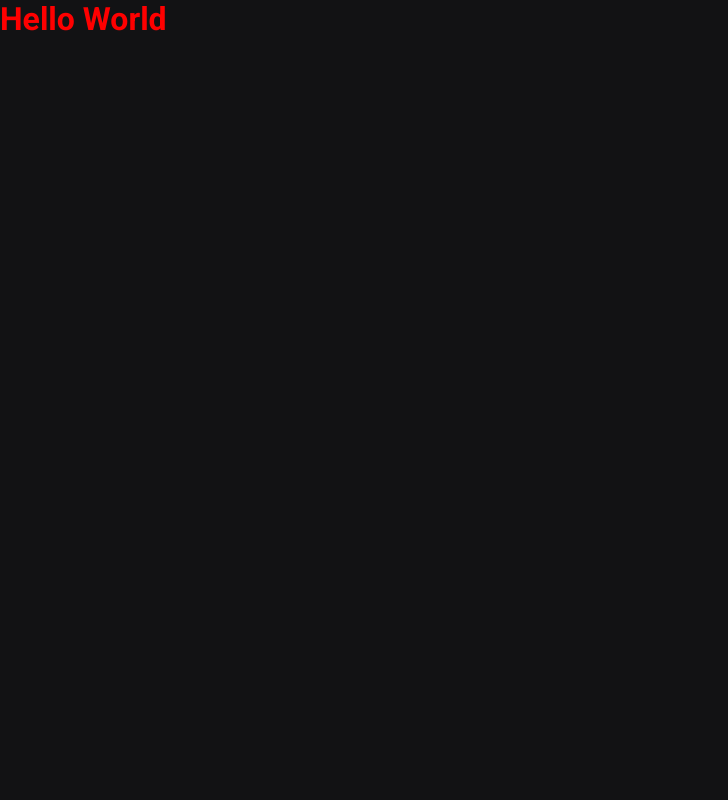
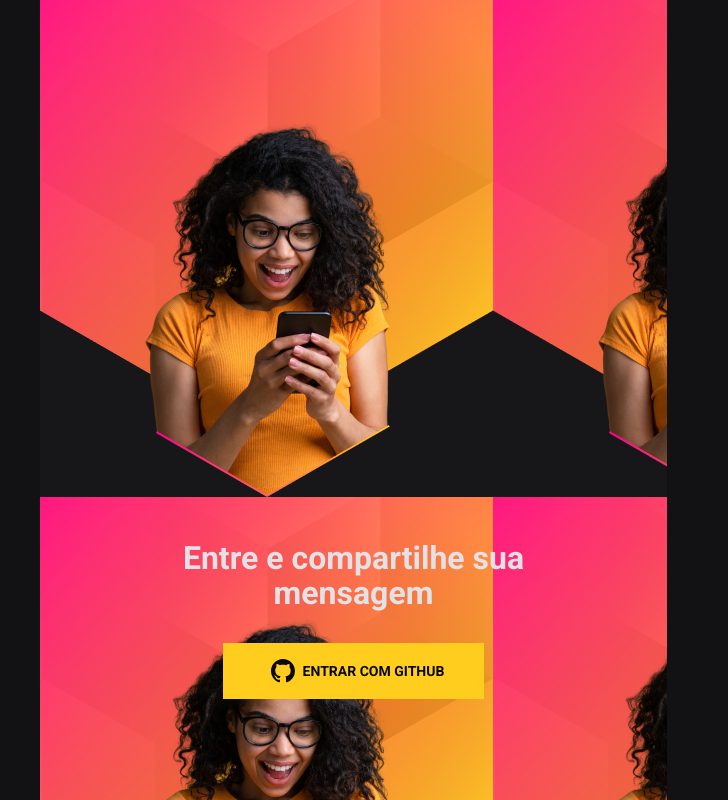
Before and after one commit to AlexandreXYZ/doWhile, a React (Vite) app in the folder client/: page / in a window 1280 px wide. Shown: the whole page, without its empty margins (0-728 px from the left). Built offline with nearby package versions, Linux system fonts and the light colour scheme.

Commit message:
Added LoginBox Component an style.

```diff
--- a/client/src/App.module.scss
+++ b/client/src/App.module.scss
@@ -1,5 +1,10 @@
 .contentWrapper{
-  h1{
-    color: red;
-  }
+  max-width: 1200px;
+  height: 100vh;
+  margin: 0 auto;
+
+  display: grid;
+  grid-template-columns: 1fr 453px;
+  column-gap: 120px;
+  position: relative;
 }
--- a/client/src/App.tsx
+++ b/client/src/App.tsx
@@ -1,10 +1,11 @@
 import style from './App.module.scss'
+import { LoginBox } from './components/LoginBox';
 
 const App = () => {
 
   return (
     <main className={style.contentWrapper}>
-      <h1>Hello World</h1>
+      <LoginBox/>
     </main>
   )
 }
--- /dev/null
+++ b/client/src/components/LoginBox/index.tsx
@@ -0,0 +1,16 @@
+import style from './style.module.scss';
+import { VscGithubInverted } from 'react-icons/vsc'
+
+const LoginBox = () => {
+  return(
+    <div className={style.loginBoxWrapper}>
+      <strong>Entre e compartilhe sua mensagem </strong>
+      <a href='#' className={style.signInWithGithub}>
+        <VscGithubInverted size={24}/>
+        Entrar com github
+      </a>
+    </div>
+  )
+}
+
+export { LoginBox };
--- /dev/null
+++ b/client/src/components/LoginBox/style.module.scss
@@ -0,0 +1,39 @@
+.loginBoxWrapper{
+  height: 100vh;
+  width: 100%;
+  background: #17171a url(../../assets/banner-girl.png);
+  padding: 440px 80px 0;
+
+  text-align: center;
+  display: flex;
+  flex-direction: column;
+  justify-content: center;
+  align-items: center;
+
+  strong{
+    font-size: 2rem;
+    line-height: 2.2rem;
+  }
+  .signInWithGithub{
+    background: #ffcd1e;
+    margin-top: 2rem;
+    padding: 0 40px;
+    height: 56px;
+    color: #09090a;
+    font-size: 14px;
+    font-weight: bold;
+    text-transform: uppercase;
+    text-decoration: none;
+
+    display: flex;
+    align-items: center;
+    justify-content: center;
+
+    &:hover{
+      filter: brightness(0.9)
+    }
+    svg{
+      margin-inline: .5rem;
+    }
+  }
+}
```
